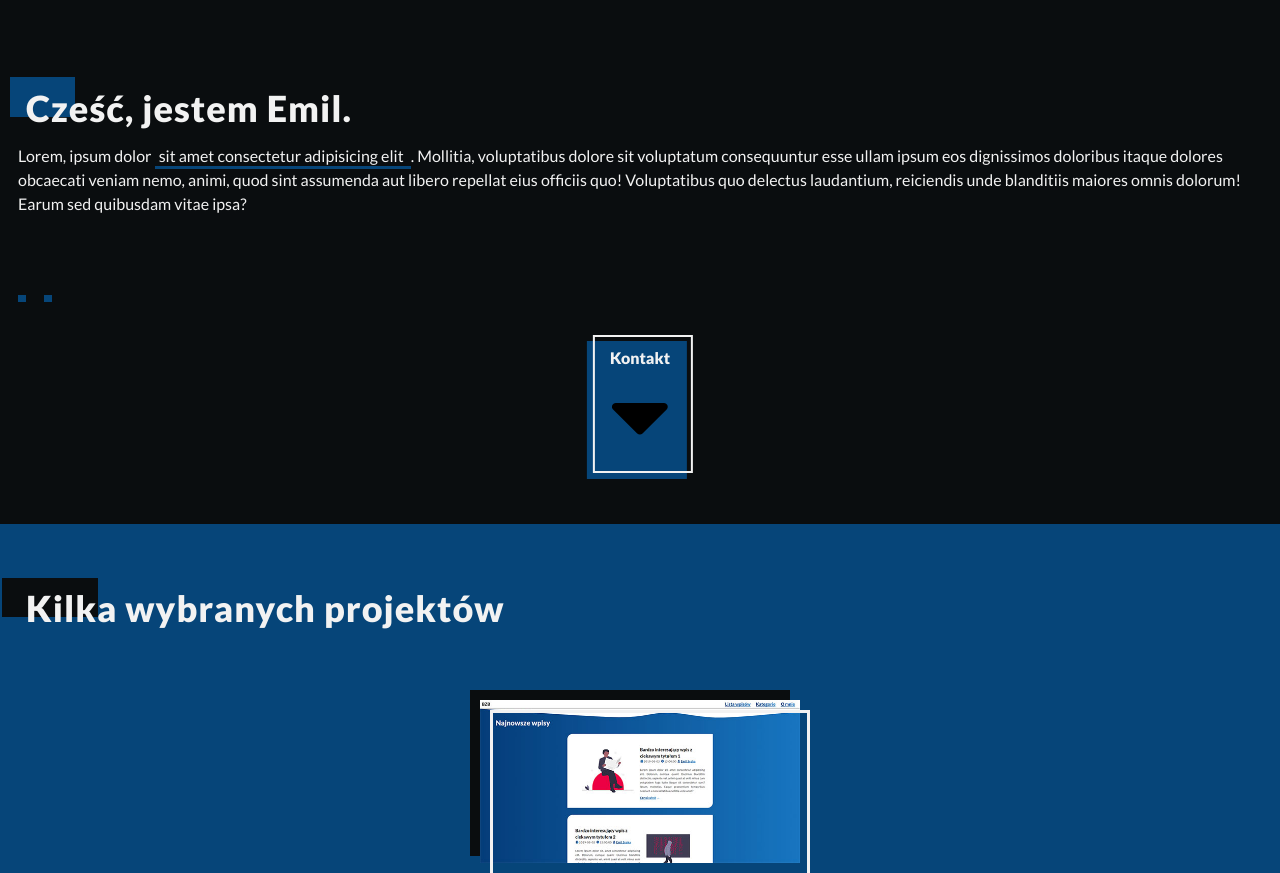
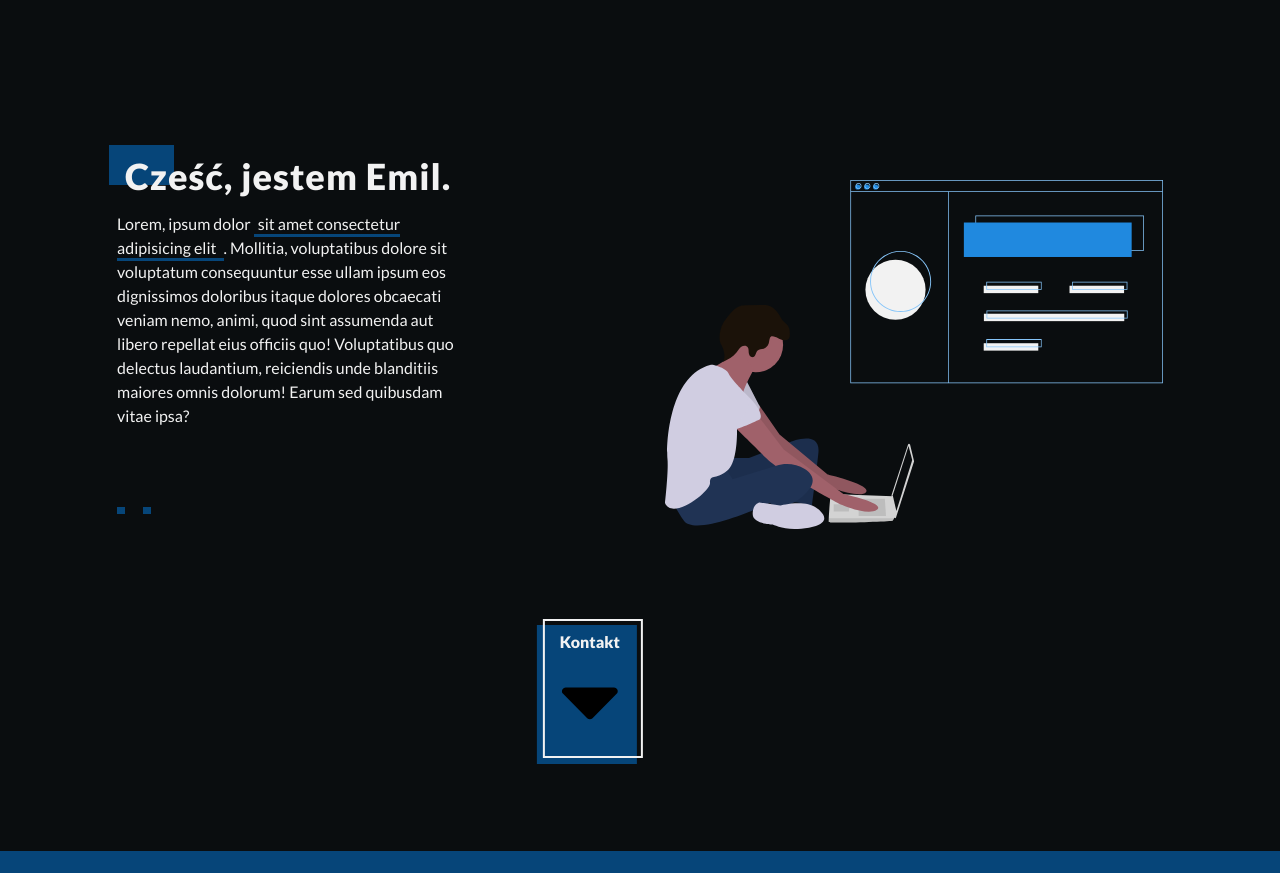
Before and after one commit to EmilSroka/Project_Portfolio, a website built with webpack: page src/index.html in a window 1280 px wide. Shown: the top 873 px of the page. Built offline with nearby package versions, Linux system fonts and the light colour scheme.

Commit message:
Create header for desktops

```diff
--- a/src/index.html
+++ b/src/index.html
@@ -22,6 +22,9 @@
             <img inline src="../src/assets/inline/linkedin-brands.svg">
           </a>
         </div>
+      </div>
+      <div class="header__banner">
+        <img inline src="../src/assets/inline/web-developer.svg">
       </div>
       <button class="button button--primary header__cta">
         Kontakt <br>
--- a/src/scss/layout/_header.scss
+++ b/src/scss/layout/_header.scss
@@ -1,19 +1,22 @@
 .header{
   background-color: $color-darkest;
   padding: $size-13 $size-06 $size-11 $size-06;
+
+  &__banner{
+    display: none;
   }
 
-.header__icons{
+  &__icons{
     height: $size-13;
     margin-top: $size-04;
     display: flex;
+
+    & .link{
+      margin-right: $size-06;
+    }
   }
 
-.header__icons .link{
-  margin-right: $size-06;
-}
-
-.header__cta{
+  &__cta{
     margin-top: $size-10;
     position: relative;
     left: 50%;
@@ -24,3 +27,41 @@
       height: $size-07;
     }
   }
+
+  @media screen and (min-width: $breakpoint-medium){
+    width: 100%;
+    padding: $size-11 $size-06;
+    display: flex;
+    flex-flow: row wrap;
+    justify-content: space-around;
+    align-items: center;
+
+    &__introduction{
+      margin: 50px 0;
+      flex: 0 1 350px;
+    }
+
+    &__banner{
+      display: block;
+      margin: 50px 0;
+      flex: 0 1 40%;
+    }
+
+    &__cta{
+      margin: 0 20%;
+      position: static;
+      flex: 0 1 auto;
+    }
+  }
+
+  @media screen and (min-width: $breakpoint-large){
+    max-width: 1400px;
+    padding: $size-14 $size-06;
+    margin: 0 auto;
+    align-items: flex-start;
+
+    &__banner{
+      margin: 90px 0;
+    }
+  }
+}
```
Also changed, not shown: src/assets/inline/web-developer.svg (added). Lines whose indentation alone changed are shown as unchanged.
